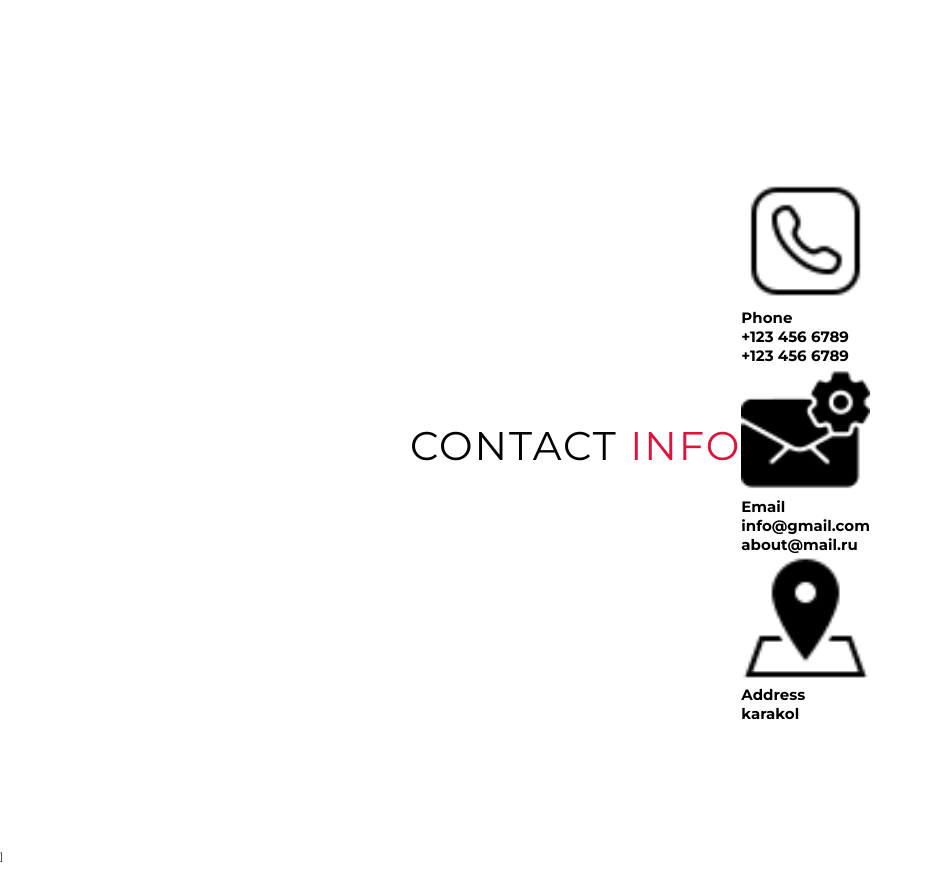
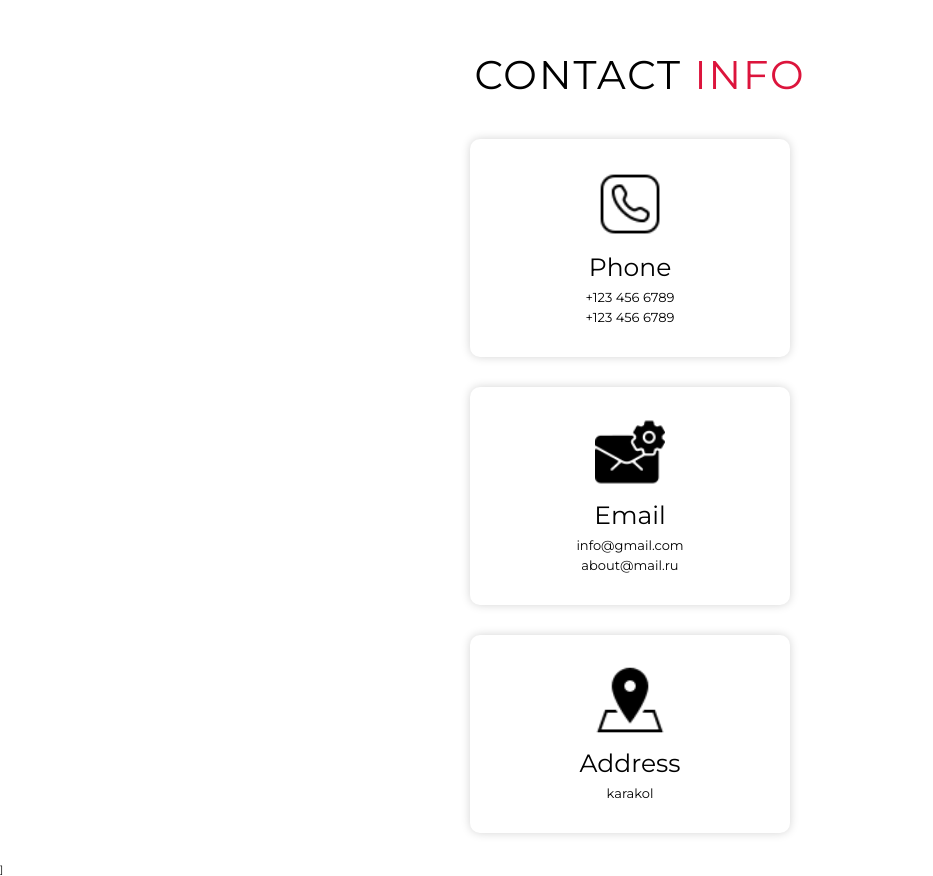
Before and after one commit to BaielMuratbekov/myweb, a plain HTML site: page index.html in a window 1280 px wide. Shown: the part 4140-5016 px from the top of the page, without its empty margins (0-933 px from the left). Drawn offline with Linux system fonts and the light colour scheme.

Commit message:
end contact section

```diff
--- a/index.html
+++ b/index.html
@@ -172,7 +172,16 @@
         <div class="col-right">
           <h1 class="section-title">About <span>Me</span></h1>
           <h2>Frond end Doveloper</h2>
-          <p>Lorem, ipsum dolor sit amet consectetur adipisicing elit. Necessitatibus quis magni vel cumque eum itaque tenetur perferendis ea est veritatis eligendi, quo voluptatum perspiciatis eos odit nulla? Nesciunt, velit corrupti. Lorem ipsum dolor sit amet consectetur adipisicing elit. Reiciendis pariatur quibusdam ut necessitatibus ullam vero, reprehenderit tenetur fugiat, a rerum, voluptatibus soluta dolorem? Beatae fugit in dolore deserunt, unde distinctio.</p>
+          <p>
+            Lorem, ipsum dolor sit amet consectetur adipisicing elit.
+            Necessitatibus quis magni vel cumque eum itaque tenetur perferendis
+            ea est veritatis eligendi, quo voluptatum perspiciatis eos odit
+            nulla? Nesciunt, velit corrupti. Lorem ipsum dolor sit amet
+            consectetur adipisicing elit. Reiciendis pariatur quibusdam ut
+            necessitatibus ullam vero, reprehenderit tenetur fugiat, a rerum,
+            voluptatibus soluta dolorem? Beatae fugit in dolore deserunt, unde
+            distinctio.
+          </p>
           <a href="#" class="cta">Download Resume</a>
         </div>
       </div>
@@ -186,28 +195,36 @@
         </div>
         <div class="contact-items">
           <div class="contact-item">
-            <div class="icon"><img src="./img/icons8-.png" alt="phone"></div>
+            <div class="icon"><img src="./img/icons8-.png" alt="phone" /></div>
+            <div class="contact-info">
               <h1>Phone</h1>
               <h2>+123 456 6789</h2>
               <h2>+123 456 6789</h2>
             </div>
+          </div>
           <div class="contact-item">
-            <div class="icon"><img src="./img/icons8-email-60.png" alt="icon"></div>
+            <div class="icon">
+              <img src="./img/icons8-email-60.png" alt="icon" />
+            </div>
+            <div class="contact-info">
               <h1>Email</h1>
               <h2>info@gmail.com</h2>
               <h2>about@mail.ru</h2>
             </div>
+          </div>
           <div class="contact-item">
-            <div class="icon"><img src="./img/icons8-address.png" alt="icon"></div>
+            <div class="icon">
+              <img src="./img/icons8-address.png" alt="icon" />
+            </div>
+            <div class="contact-info">
               <h1>Address</h1>
               <h2>karakol</h2>
-
+            </div>
           </div>
         </div>
       </div>
     </section>
     <!-- End Contact Section -->
-
   </body>
 </html>
 ]
--- a/style.css
+++ b/style.css
@@ -337,6 +337,48 @@ p{
 
 /* End About Section */
 /* Cantact Section */
+#contact .contact{
+  flex-direction: column;
+  max-width: 1200px;
+  margin: 0 auto;
+}
+#contact .contact-items{
+  width: 400px;
+}
+#contact .contact-item{
+  width: 80%;
+  padding: 20px;
+  border-radius: 10px;
+  padding: 30px;
+  margin: 30px;
+  text-align: center;
+  display: flex;
+  justify-content: center;
+  align-items: center;
+  flex-direction: column;
+  box-shadow: 0 0 10px 0 #0000002c;
+  transition: .3s ease box-shadow;
+}
+#contact .contact-item:hover{
+  box-shadow: 0 0 5px 0 #0000002c;
+
+}
+#contact .icon{
+  margin: 0 auto;
+  width: 70px;
+  margin-bottom: 10px;
+
+}
+#contact .contact-info h1{
+  font-size: 2.5rem;
+  font-weight: 500;
+  margin-bottom: 5px;
+}
+#contact .contact-info h2{
+  font-size: 1.3rem;
+  font-weight: 500;
+  line-height: 2rem;
+}
 
 /* End Cantact Section */
 
```
Lines whose indentation alone changed are shown as unchanged.
